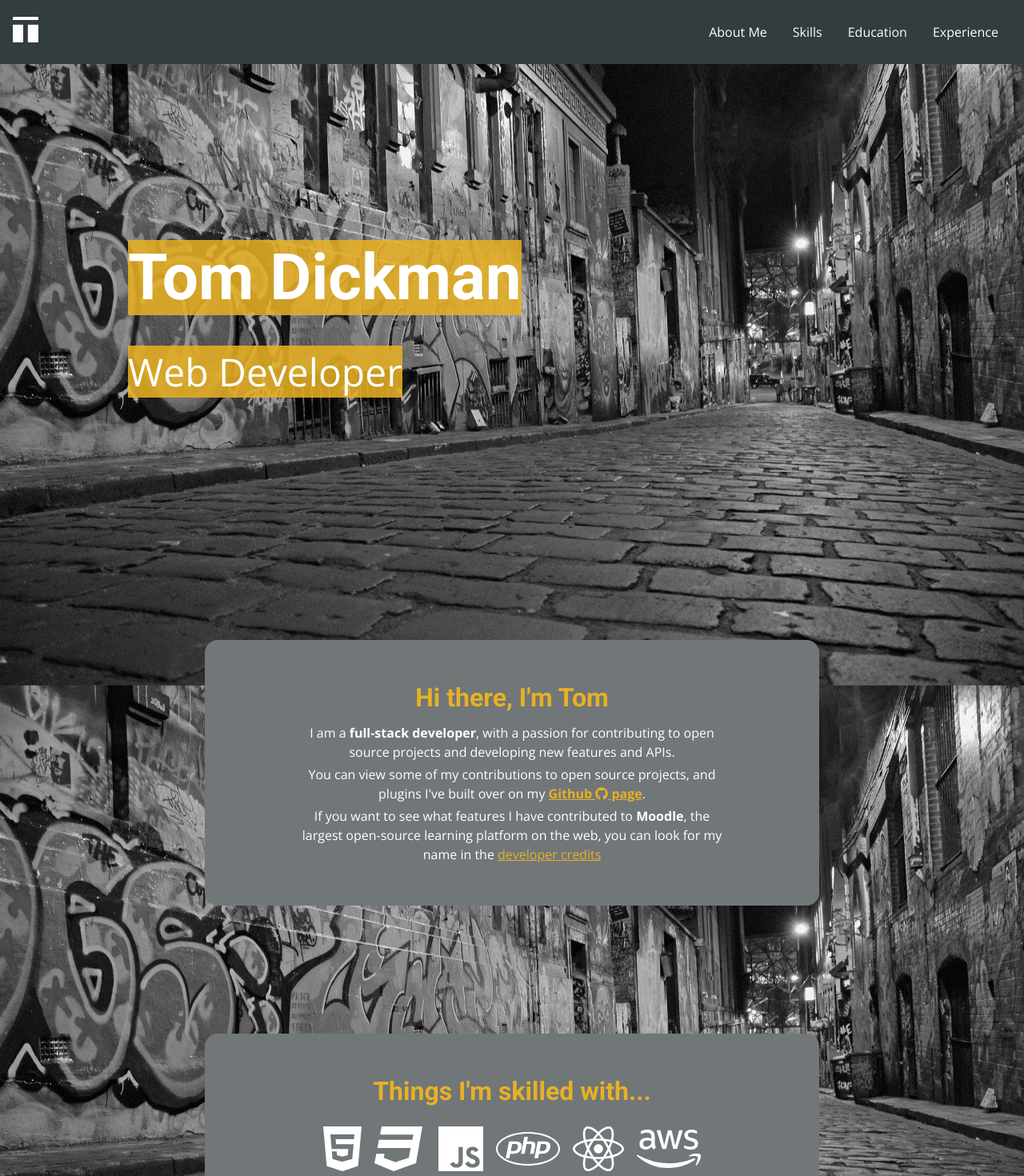
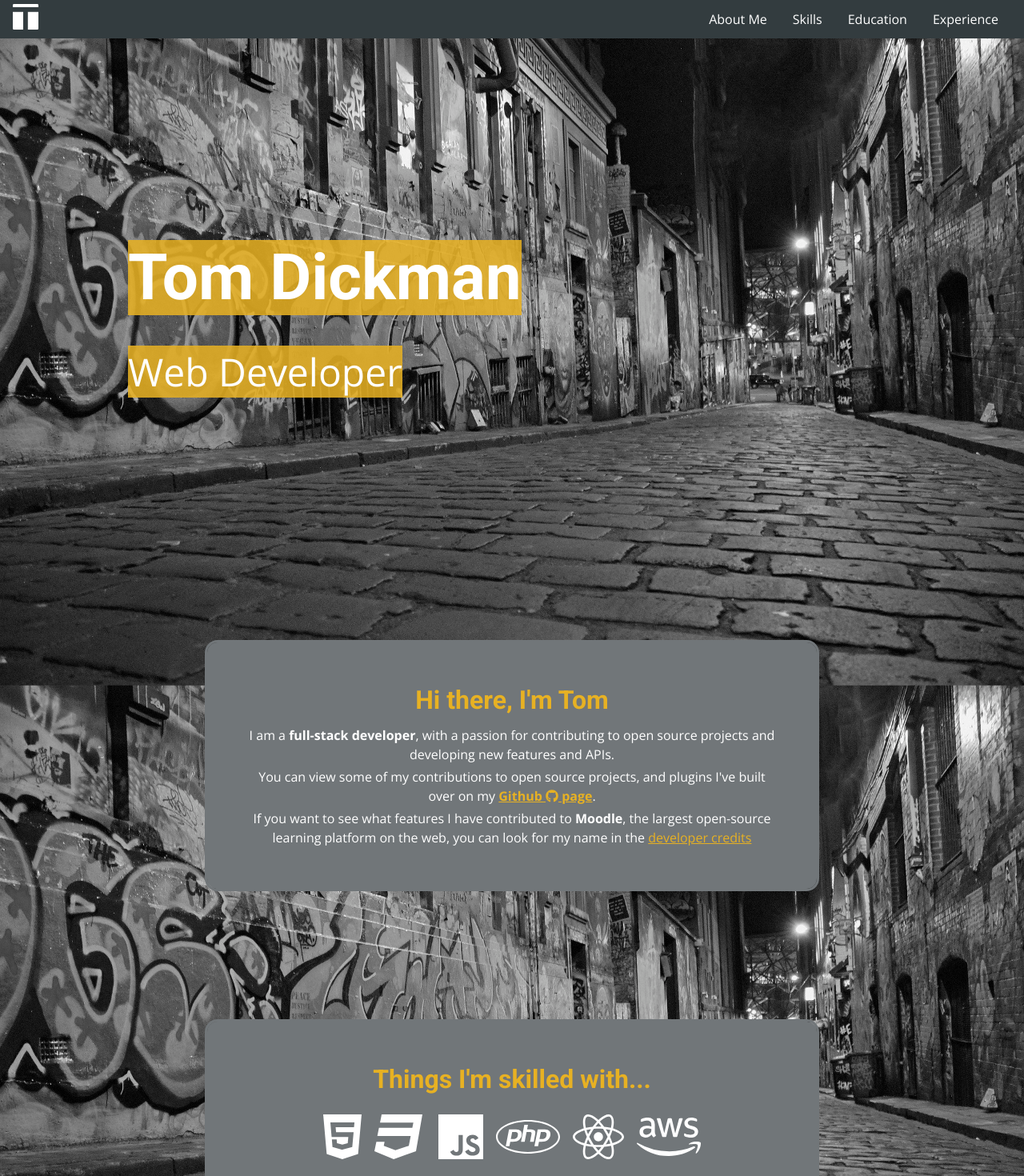
Before and after one commit to tomdickman/portfolio2020, a React app: page / in a window 1280 px wide. Shown: the top 1470 px of the page at 80% size. Built offline with nearby package versions, Linux system fonts and the light colour scheme; what @fortawesome/pro-regular-svg-icons would draw is missing.

Commit message:
fix scrolling to prevent hiding heading

```diff
--- a/src/components/Home.css
+++ b/src/components/Home.css
@@ -8,6 +8,8 @@
   text-align: center;
   padding: 3em 1em;
   background-color: var(--light-grey);
+  border: 3px solid var(--light-grey);
+  background-clip: padding-box;
 }
 
 .skillsIcons {
@@ -21,9 +23,13 @@
   padding: 0.5em;
 }
 
+:target {
+  border: 3px solid var(--primary);
+}
+
 @media only screen and (min-width: 768px) {
   .about, .skills, .education, .experience {
-    padding: 3em 7em;
+    padding: 3em 3em;
     margin-left: 20%;
     margin-right: 20%;
     width: 60%;
--- a/src/components/Home.js
+++ b/src/components/Home.js
@@ -41,6 +41,7 @@ function Home() {
       <Container id='experience' className={styles.experience}>
 
       </Container>
+      <Spacer height='20vh' />
     </div>
   )
 }
--- a/src/components/Nav.css
+++ b/src/components/Nav.css
@@ -12,7 +12,7 @@ nav {
   flex-direction: column;
   height: 2rem;
   align-items: stretch;
-  padding: 1em 0;
+  padding: 0.5em 0;
   height: calc(2 * var(--font-size));
   width: 100%;
 }
@@ -53,7 +53,7 @@ nav {
 
 @media only screen and (min-width: 576px) {
   nav {
-    padding: 0.5em 1em;
+    padding: 0 1em;
   }
 
   .navBrand {
--- a/src/index.css
+++ b/src/index.css
@@ -13,7 +13,7 @@
 }
 
 html {
-	scroll-behavior: smooth;
+  scroll-behavior: smooth;
 }
 
 body {
```
